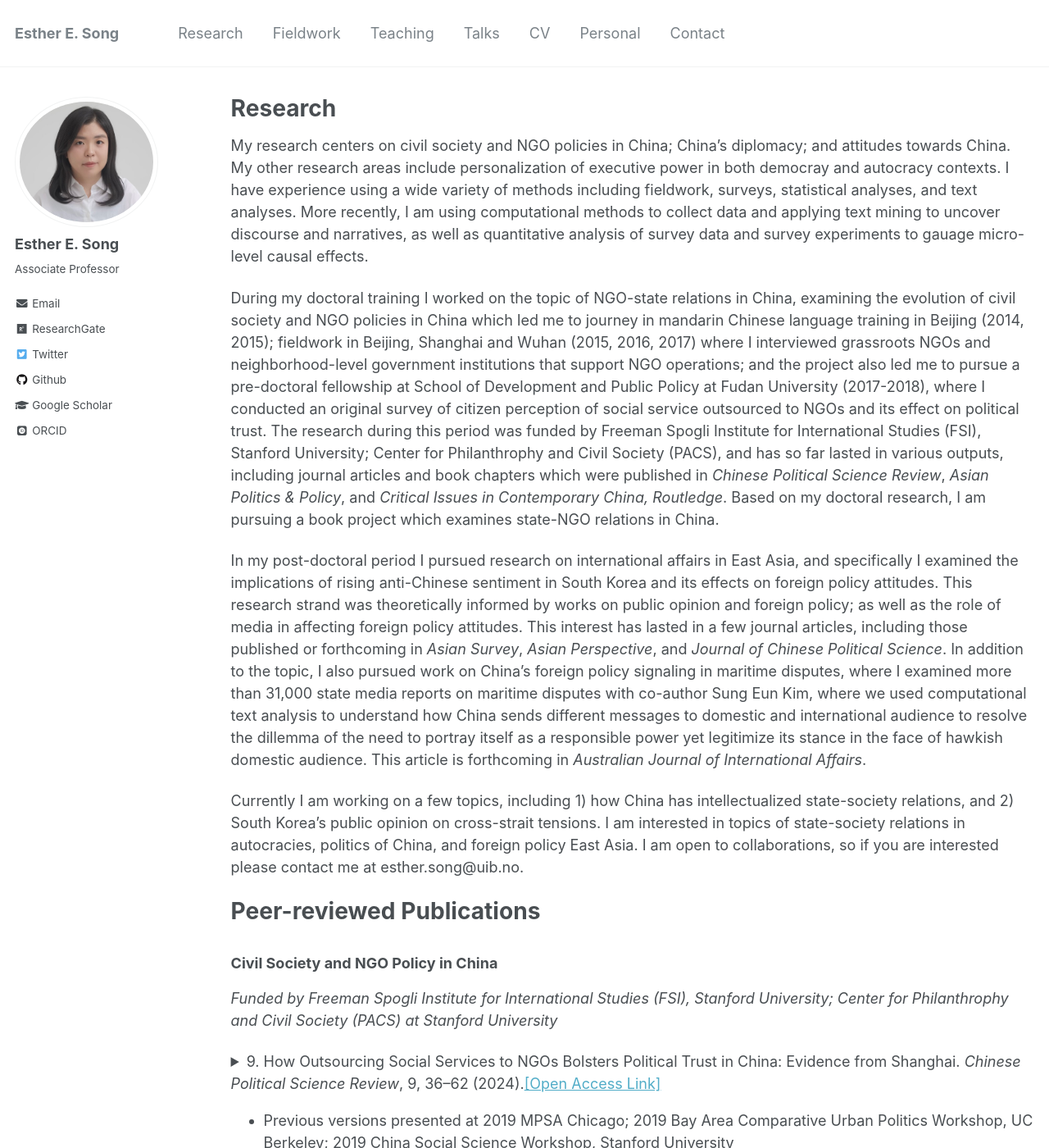
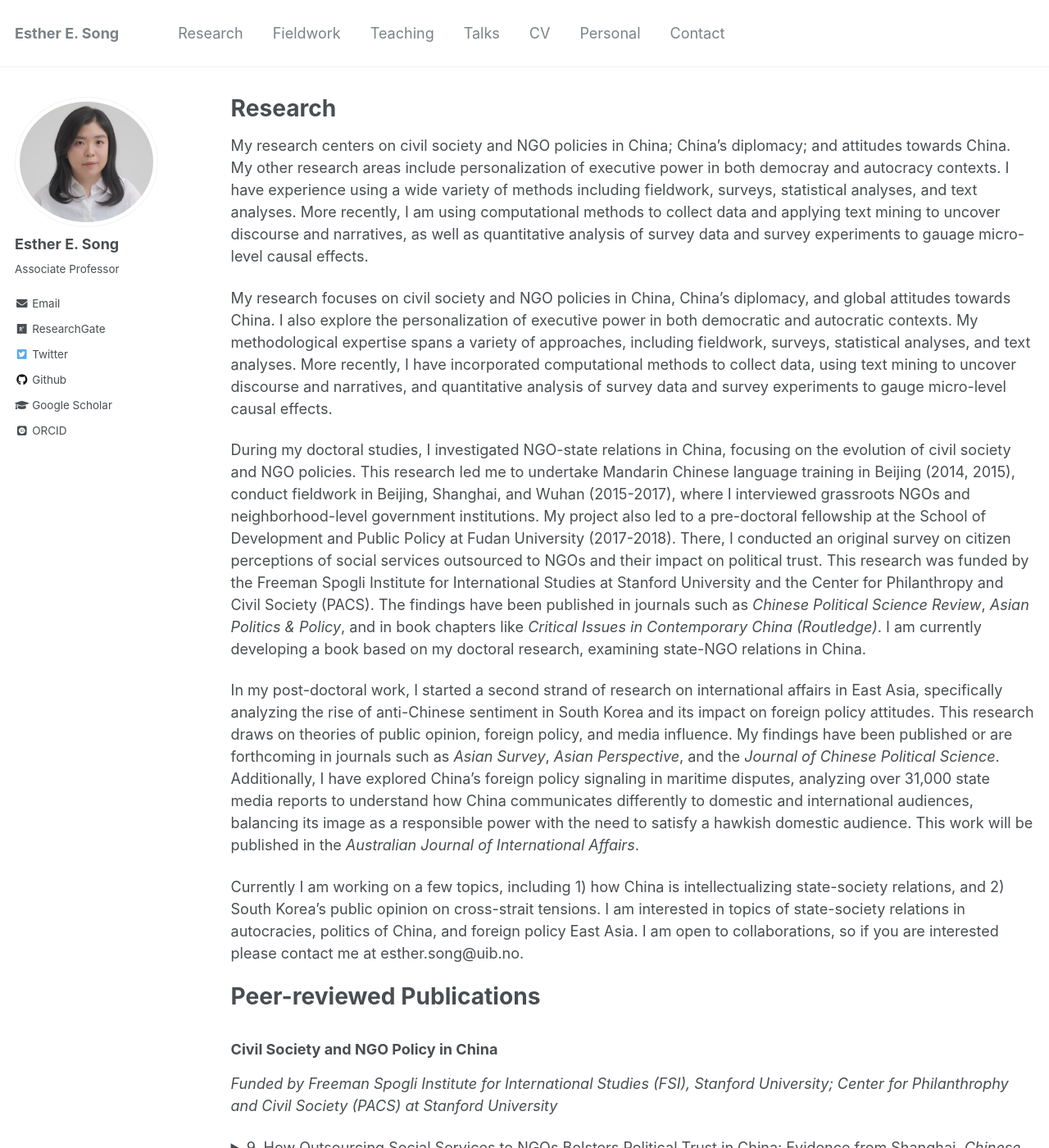
Before and after one commit to ehsong/ehsong.github.io, a Jekyll site: the page built from _pages/research.md, in a window 1280 px wide and 1400 px high. Shown: the whole window at 82% size. Built offline with Jekyll 4.4.1, drawn with Linux system fonts in a browser that asks for light colours; some web fonts are replaced.

Commit message:
Update research.md

```diff
--- a/_pages/research.md
+++ b/_pages/research.md
@@ -8,11 +8,13 @@ author_profile: true
 {% include base_path %}
 My research centers on civil society and NGO policies in China; China's diplomacy; and attitudes towards China. My other research areas include personalization of executive power in both democray and autocracy contexts. I have experience using a wide variety of methods including fieldwork, surveys, statistical analyses, and text analyses. More recently, I am using computational methods to collect data and applying text mining to uncover discourse and narratives, as well as quantitative analysis of survey data and survey experiments to gauage micro-level causal effects.
 
-  During my doctoral training I worked on the topic of NGO-state relations in China, examining the evolution of civil society and NGO policies in China which led me to journey in mandarin Chinese language training in Beijing (2014, 2015); fieldwork in Beijing, Shanghai and Wuhan (2015, 2016, 2017) where I interviewed grassroots NGOs and neighborhood-level government institutions that support NGO operations; and the project also led me to pursue a pre-doctoral fellowship at School of Development and Public Policy at Fudan University (2017-2018), where I conducted an original survey of citizen perception of social service outsourced to NGOs and its effect on political trust. The research during this period was funded by Freeman Spogli Institute for International Studies (FSI), Stanford University; Center for Philanthrophy and Civil Society (PACS), and has so far lasted in various outputs, including journal articles and book chapters which were published in *Chinese Political Science Review*, *Asian Politics & Policy*, and *Critical Issues in Contemporary China, Routledge*. Based on my doctoral research, I am pursuing a book project which examines state-NGO relations in China.
+My research focuses on civil society and NGO policies in China, China's diplomacy, and global attitudes towards China. I also explore the personalization of executive power in both democratic and autocratic contexts. My methodological expertise spans a variety of approaches, including fieldwork, surveys, statistical analyses, and text analyses. More recently, I have incorporated computational methods to collect data, using text mining to uncover discourse and narratives, and quantitative analysis of survey data and survey experiments to gauge micro-level causal effects.
 
-  In my post-doctoral period I pursued research on international affairs in East Asia, and specifically I examined the implications of rising anti-Chinese sentiment in South Korea and its effects on foreign policy attitudes. This research strand was theoretically informed by works on public opinion and foreign policy; as well as the role of media in affecting foreign policy attitudes. This interest has lasted in a few journal articles, including those published or forthcoming in *Asian Survey*, *Asian Perspective*, and *Journal of Chinese Political Science*. In addition to the topic, I also pursued work on China's foreign policy signaling in maritime disputes, where I examined more than 31,000 state media reports on maritime disputes with co-author Sung Eun Kim, where we used computational text analysis to understand how China sends different messages to domestic and international audience to resolve the dillemma of the need to portray itself as a responsible power yet legitimize its stance in the face of hawkish domestic audience. This article is forthcoming in *Australian Journal of International Affairs*.
+During my doctoral studies, I investigated NGO-state relations in China, focusing on the evolution of civil society and NGO policies. This research led me to undertake Mandarin Chinese language training in Beijing (2014, 2015), conduct fieldwork in Beijing, Shanghai, and Wuhan (2015-2017), where I interviewed grassroots NGOs and neighborhood-level government institutions. My project also led to a pre-doctoral fellowship at the School of Development and Public Policy at Fudan University (2017-2018). There, I conducted an original survey on citizen perceptions of social services outsourced to NGOs and their impact on political trust. This research was funded by the Freeman Spogli Institute for International Studies at Stanford University and the Center for Philanthropy and Civil Society (PACS). The findings have been published in journals such as *Chinese Political Science Review*, *Asian Politics & Policy*, and in book chapters like *Critical Issues in Contemporary China (Routledge)*. I am currently developing a book based on my doctoral research, examining state-NGO relations in China.
 
-Currently I am working on a few topics, including 1) how China has intellectualized state-society relations, and 2) South Korea's public opinion on cross-strait tensions. I am interested in topics of state-society relations in autocracies, politics of China, and foreign policy East Asia. I am open to collaborations, so if you are interested please contact me at esther.song@uib.no.
+In my post-doctoral work, I started a second strand of research on international affairs in East Asia, specifically analyzing the rise of anti-Chinese sentiment in South Korea and its impact on foreign policy attitudes. This research draws on theories of public opinion, foreign policy, and media influence. My findings have been published or are forthcoming in journals such as *Asian Survey*, *Asian Perspective*, and the *Journal of Chinese Political Science*. Additionally, I have explored China's foreign policy signaling in maritime disputes, analyzing over 31,000 state media reports to understand how China communicates differently to domestic and international audiences, balancing its image as a responsible power with the need to satisfy a hawkish domestic audience. This work will be published in the *Australian Journal of International Affairs*.
+
+Currently I am working on a few topics, including 1) how China is intellectualizing state-society relations, and 2) South Korea's public opinion on cross-strait tensions. I am interested in topics of state-society relations in autocracies, politics of China, and foreign policy East Asia. I am open to collaborations, so if you are interested please contact me at esther.song@uib.no.
 
 # Peer-reviewed Publications
 
```
